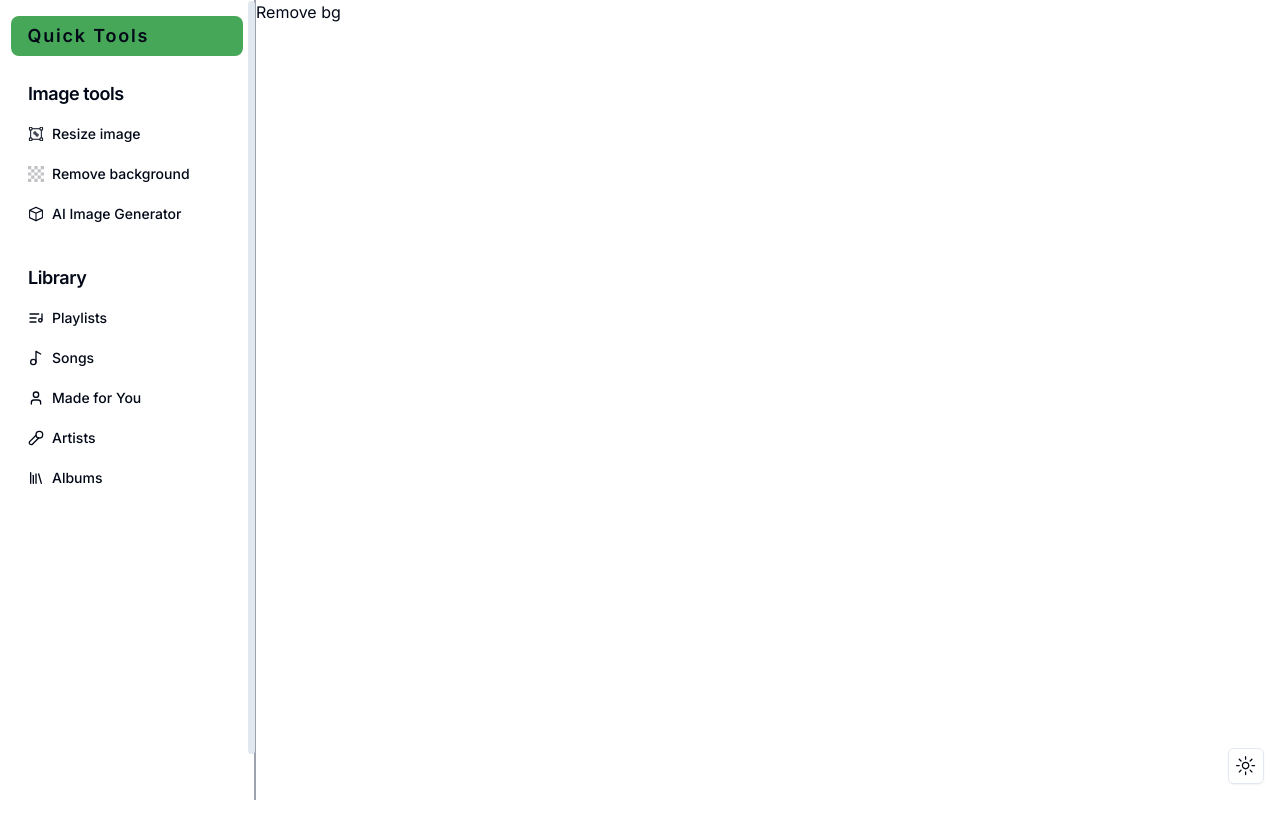
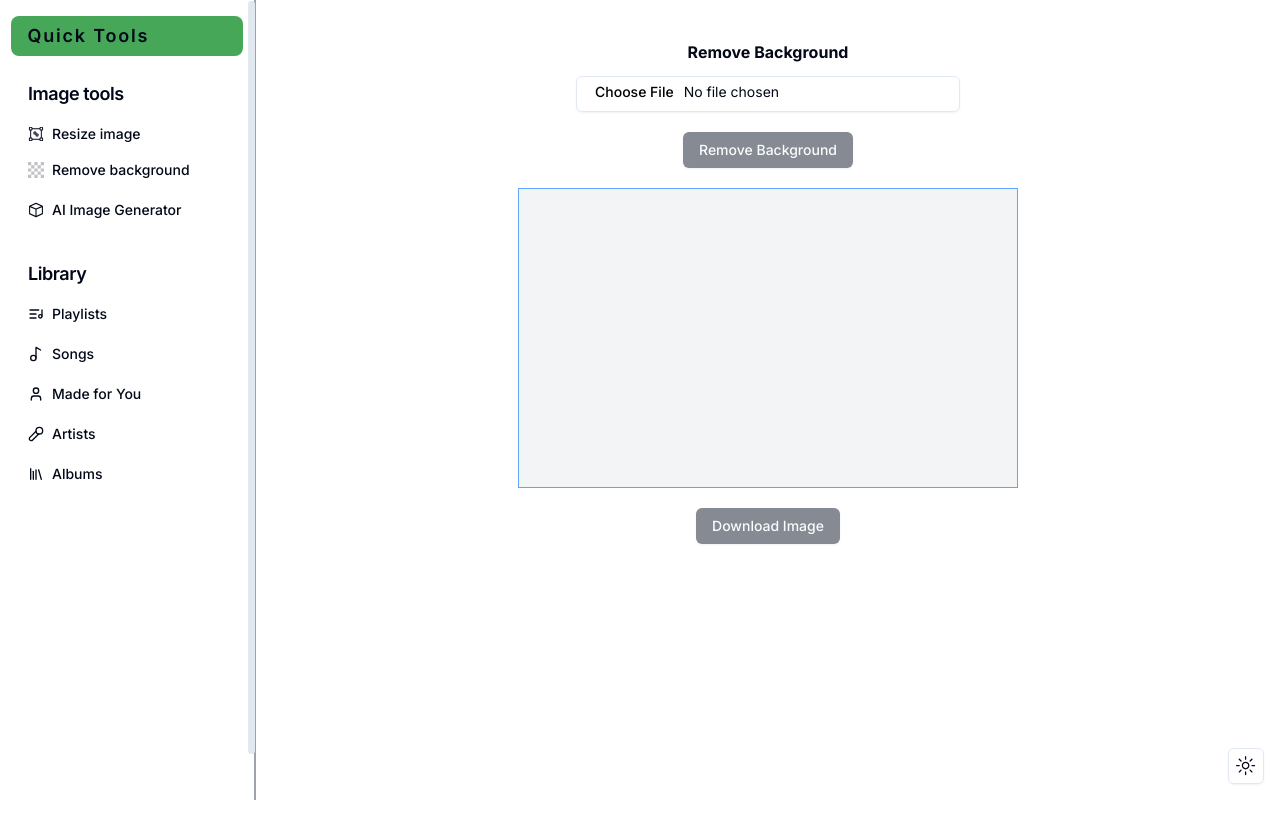
Before and after one commit to Nine-TT/QuickTools, a Next.js app: page /image-tools/remove-bg in a window 1280 px wide. Before the commit the page ends 800 px from the top, so only its background shows below. Built offline with nearby package versions, Linux system fonts and the light colour scheme; no server answers.

Commit message:
fix bug and add future/removebg

```diff
--- a/next.config.mjs
+++ b/next.config.mjs
@@ -1,4 +1,9 @@
 /** @type {import('next').NextConfig} */
-const nextConfig = {};
+const nextConfig = {
+  //   env: {
+  //     REMOVEBG_API_URL: process.env.REMOVEBG_API_URL,
+  //     REMOVEBG_API_KEY: process.env.REMOVEBG_API_KEY,
+  //   },
+};
 
 export default nextConfig;
--- a/package.json
+++ b/package.json
@@ -15,6 +15,7 @@
     "@radix-ui/react-menubar": "^1.1.1",
     "@radix-ui/react-scroll-area": "^1.1.0",
     "@radix-ui/react-slot": "^1.1.0",
+    "axios": "^1.7.3",
     "class-variance-authority": "^0.7.0",
     "clsx": "^2.1.1",
     "next": "14.2.5",
--- /dev/null
+++ b/src/apis/remove-bg/index.ts
@@ -0,0 +1,34 @@
+import axios from "axios";
+
+// Kiểm tra và đảm bảo rằng các biến môi trường đã được định nghĩa
+const API_URL = process.env.NEXT_PUBLIC_REMOVEBG_API_URL;
+const API_KEY = process.env.NEXT_PUBLIC_REMOVEBG_API_KEY;
+
+if (!API_URL || !API_KEY) {
+  throw new Error(
+    "API_URL or API_KEY is not defined in environment variables."
+  );
+}
+
+export const removeBg = async (imageFile: File) => {
+  try {
+    const formData = new FormData();
+    formData.append("image_file", imageFile);
+    formData.append("size", "auto");
+
+    const response = await axios.post(API_URL, formData, {
+      headers: {
+        "Content-Type": "multipart/form-data",
+        "X-Api-Key": API_KEY,
+      },
+      responseType: "blob",
+    });
+
+    console.log(response.data);
+
+    return URL.createObjectURL(response.data);
+  } catch (error) {
+    console.error("Error removing background:", error);
+    throw error;
+  }
+};
--- a/src/app/image-tools/remove-bg/page.tsx
+++ b/src/app/image-tools/remove-bg/page.tsx
@@ -1,7 +1,80 @@
+"use client";
+
+import { removeBg } from "@/apis/remove-bg";
+import { useState } from "react";
+import { Input } from "@/components/ui/input";
+import { Button } from "@/components/ui/button";
+
 export default function RemoveBG() {
+  const [file, setFile] = useState<File | null>(null);
+  const [resultUrl, setResultUrl] = useState<string | null>(null);
+  const [loading, setLoading] = useState<boolean>(false);
+  const [error, setError] = useState<string | null>(null);
+
+  const handleRemoveBg = async () => {
+    if (file) {
+      setLoading(true);
+      setError(null);
+      try {
+        const imageUrl = await removeBg(file);
+        setResultUrl(imageUrl);
+      } catch (error) {
+        console.error("Error processing file:", error);
+        setError("Failed to process the image. Please try again.");
+      } finally {
+        setLoading(false);
+      }
+    } else {
+      setError("Please upload an image file before processing.");
+    }
+  };
+
   return (
-    <div>
-      <h1>Remove bg</h1>
+    <div className="w-full h-full text-center">
+      <h1 className="font-bold mt-10">Remove Background</h1>
+      <div className="grid w-full max-w-sm items-center gap-1.5 mt-3 mx-auto">
+        <Input
+          type="file"
+          accept="image/*"
+          required
+          onChange={(e: any) => {
+            setFile(e.target.files?.[0] || null);
+            setError(null);
+          }}
+        />
+      </div>
+      <Button className="mt-5" onClick={handleRemoveBg} disabled={!file}>
+        Remove Background
+      </Button>
+      {error && <p className="text-red-500 mt-3">{error}</p>}
+      <div className="mt-5 border border-blue-400 w-[500px] h-[300px] mx-auto flex items-center justify-center bg-gray-100">
+        {loading && (
+          <div className="w-full h-full flex items-center justify-center">
+            <div className="border border-gray-300 rounded-lg p-4 bg-white">
+              <span className="text-gray-600">Processing...</span>
+            </div>
+          </div>
+        )}
+        {resultUrl && !loading && (
+          <div className="w-full h-full flex items-center justify-center">
+            <img
+              src={resultUrl}
+              alt="Processed"
+              className="max-w-full max-h-full object-contain"
+            />
+          </div>
+        )}
+      </div>
+
+      <a
+        href={resultUrl || "#"}
+        download="remove-bg-image.png"
+        onClick={(e) => !resultUrl && e.preventDefault()}
+      >
+        <Button className="mt-5" disabled={!resultUrl}>
+          Download Image
+        </Button>
+      </a>
     </div>
   );
 }
--- a/src/app/image-tools/resize/page.tsx
+++ b/src/app/image-tools/resize/page.tsx
@@ -73,9 +73,7 @@ export default function ResizeImage() {
 
   return (
     <div className="h-[100vh] w-full text-center">
-      <h1 className="font-bold  w-fit mx-auto my-5 uppercase text-[28px]">
-        Resize Image
-      </h1>
+      <h1 className="font-bold  w-fit mx-auto my-5 mt-10 ">Resize Image</h1>
       <div className="grid w-full max-w-sm items-center gap-1.5 mt-3 mx-auto">
         <Input
           type="file"
--- a/src/components/side-bar.tsx
+++ b/src/components/side-bar.tsx
@@ -33,10 +33,12 @@ export function SideBar({ className }: any) {
                   Resize image
                 </Button>
               </Link>
-              <Button variant="ghost" className="w-full justify-start">
-                <TransparencyGridIcon className="mr-2 h-4 w-4" />
-                Remove background
-              </Button>
+              <Link href={"/image-tools/remove-bg"}>
+                <Button variant="ghost" className="w-full justify-start">
+                  <TransparencyGridIcon className="mr-2 h-4 w-4" />
+                  Remove background
+                </Button>
+              </Link>
               <Button variant="ghost" className="w-full justify-start">
                 <CubeIcon className="mr-2 h-4 w-4" />
                 AI Image Generator
```
Also changed, not shown: 2 other files (tests, documents, lock files or other folders).
